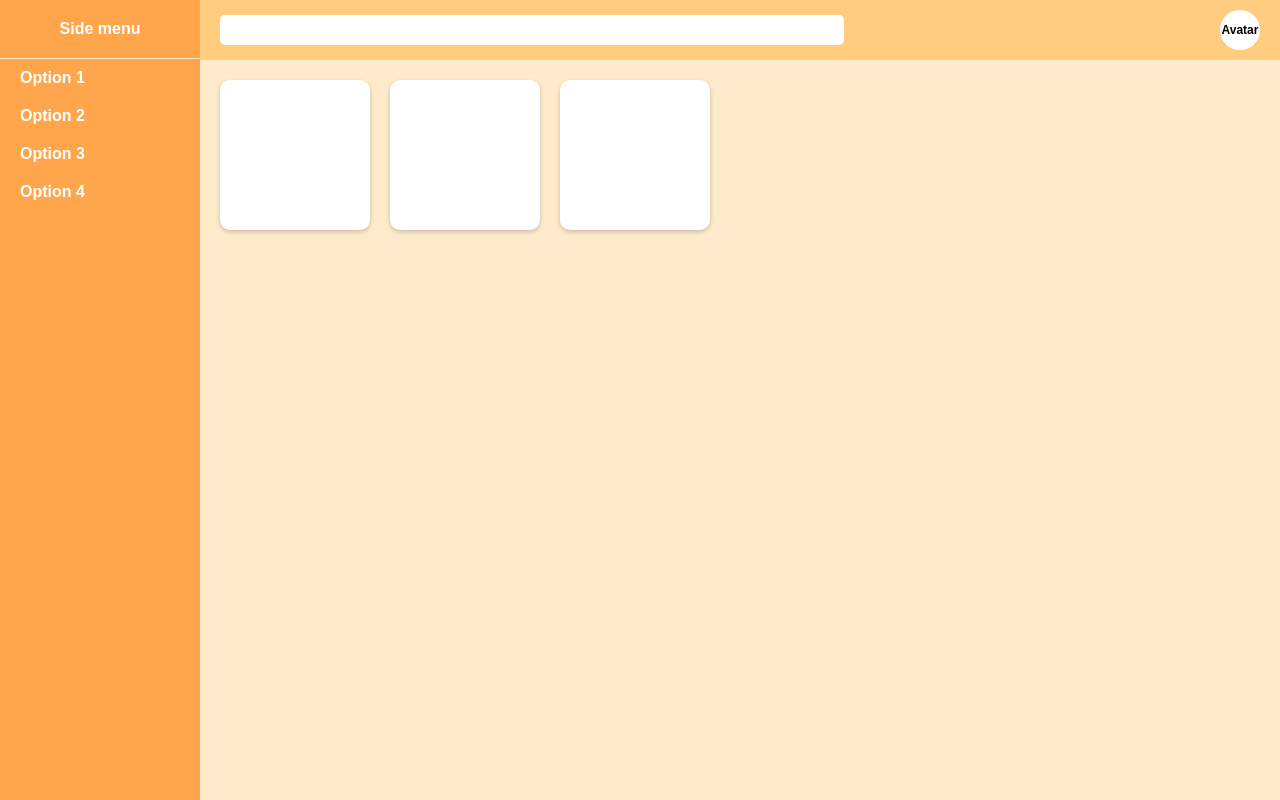
After one commit to CSkai514/web-enterprise-assignments, a PHP site: page /home.php in a window 1280 px wide. The commit adds this page. Run offline with PHP 8.4, Linux system fonts and the light colour scheme; a stand-in replaces the project's code that opens the database connection.

Commit message:
Some updates

```diff
--- /dev/null
+++ b/home.php
@@ -0,0 +1,31 @@
+<!DOCTYPE html>
+<html lang="en">
+<head>
+    <meta charset="UTF-8">
+    <meta name="viewport" content="width=device-width, initial-scale=1.0">
+    <title>Dashboard</title>
+    <link rel="stylesheet" href="styles.css">
+</head>
+<body>
+    <div class="container">
+        <aside class="sidebar">
+            <p class="side-menu-title">Side menu</p>
+            <a href="#"><p>Option 1</p></a>
+            <a href="#"><p>Option 2</p></a>
+            <a href="#"><p>Option 3</p></a>
+            <a href="#"><p>Option 4</p></a>
+        </aside>
+        <header class="topbar">
+            <div class="search-bar"></div>
+            <div class="avatar">Avatar</div>
+        </header>
+        <main class="content">
+            <div class="cards">
+                <div class="card"></div>
+                <div class="card"></div>
+                <div class="card"></div>
+            </div>
+        </main>
+    </div>
+</body>
+</html>
--- /dev/null
+++ b/styles.css
@@ -0,0 +1,85 @@
+body {
+    margin: 0;
+    font-family: Arial, sans-serif;
+    background-color: #ffebcc; /* Light orange background */
+}
+
+.container {
+    display: grid;
+    grid-template-columns: 200px 1fr;
+    grid-template-rows: 60px auto;
+    height: 100vh;
+}
+
+.sidebar {
+    background-color: #ffa64d;
+    padding: 20px 0px;
+    color: white;
+    font-weight: bold;
+    grid-row: span 2;
+}
+
+.side-menu-title{
+    padding-bottom: 20px;
+    text-align:center;
+    border-bottom: 1px solid #ffebcc;
+}
+
+.sidebar p{
+    margin: 0;
+}
+
+.sidebar a{
+    text-decoration: none;
+    color: white;
+}
+
+.sidebar a p{
+    width: 100%;
+    padding: 10px 20px;
+}
+
+.topbar {
+    background-color: #ffcc80;
+    display: flex;
+    justify-content: space-between;
+    align-items: center;
+    padding: 10px 20px;
+}
+
+.search-bar {
+    background-color: white;
+    height: 30px;
+    width: 60%;
+    border-radius: 5px;
+}
+
+.avatar {
+    background-color: white;
+    height: 40px;
+    width: 40px;
+    border-radius: 50%;
+    display: flex;
+    align-items: center;
+    justify-content: center;
+    font-size: 12px;
+    font-weight: bold;
+    color: black;
+}
+
+.content {
+    padding: 20px;
+}
+
+.cards {
+    display: flex;
+    gap: 20px;
+}
+
+.card {
+    width: 150px;
+    height: 150px;
+    background-color: white;
+    border-radius: 10px;
+    box-shadow: 0 2px 5px rgba(0, 0, 0, 0.2);
+}
```
Also changed, not shown: login.php (+5 -2 lines), loginAuthentication.php (added, +40 -0 lines).
